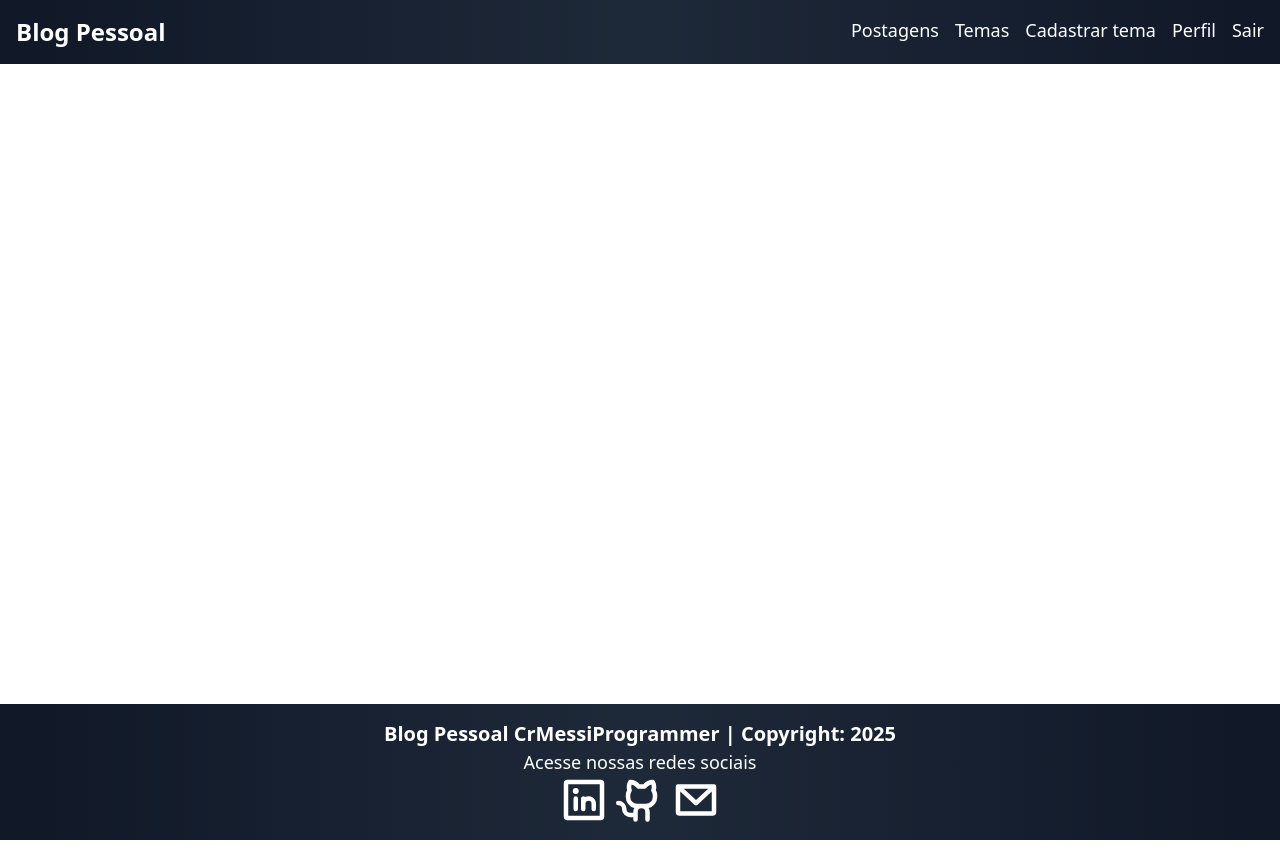
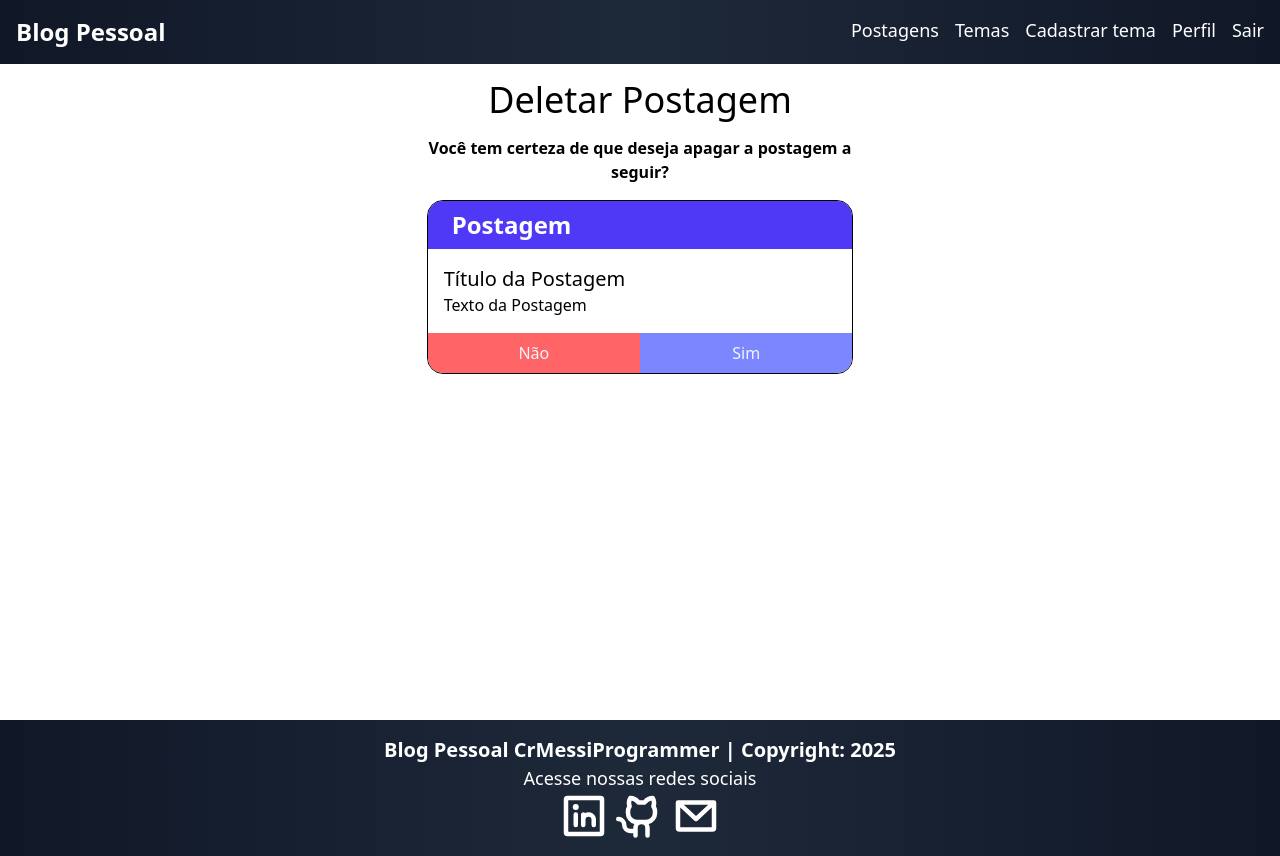
Before and after one commit to CrMessiProgrammer/react_blogpessoal, a React (Vite) app: page /deletarpostagem/1 in a window 1280 px wide. Built offline with nearby package versions, Linux system fonts and the light colour scheme.

Commit message:
:sparkles: Estilização - Componente Deletar Postagens

```diff
--- a/src/App.tsx
+++ b/src/App.tsx
@@ -11,6 +11,7 @@
 import DeletarTema from './components/temas/deletartema/DeletarTema'
 import ListaPostagens from './components/postagens/listapostagens/ListaPostagens'
 import FormPostagem from './components/postagens/formpostagem/FormPostagem'
+import DeletarPostagem from './components/postagens/deletarpostagem/DeletarPostagem'
 
 // Single Page Application (SPA - Aplicativo de Página Única)
 // Componente Funcional: Uma função JS ou TS que retornará uma aplicação renderizada no seu navegador.
@@ -38,6 +39,7 @@
 							<Route path="/postagens" element={<ListaPostagens />} />
 							<Route path="/cadastrarpostagem" element={<FormPostagem />} />
 							<Route path="/editarpostagem/:id" element={<FormPostagem />} />
+							<Route path="/deletarpostagem/:id" element={<DeletarPostagem />} />
 						</Routes>
 					</div>
 					<Footer />
--- /dev/null
+++ b/src/components/postagens/deletarpostagem/DeletarPostagem.tsx
@@ -0,0 +1,35 @@
+function DeletarPostagem() {
+    return (
+        <div className='container w-1/3 mx-auto'>
+            <h1 className='text-4xl text-center my-4'>Deletar Postagem</h1>
+
+            <p className='text-center font-semibold mb-4'>
+                Você tem certeza de que deseja apagar a postagem a seguir?
+            </p>
+
+            <div className='border flex flex-col rounded-2xl overflow-hidden justify-between'>
+                <header
+                    className='py-2 px-6 bg-indigo-600 text-white font-bold text-2xl'>
+                    Postagem
+                </header>
+                <div className="p-4">
+                    <p className='text-xl h-full'>Título da Postagem</p>
+                    <p>Texto da Postagem</p>
+                </div>
+                <div className="flex">
+                    <button
+                        className='text-slate-100 bg-red-400 hover:bg-red-600 w-full py-2'>
+                        Não
+                    </button>
+                    <button
+                        className='w-full text-slate-100 bg-indigo-400
+                        hover:bg-indigo-600 flex items-center justify-center'>
+                        Sim
+                    </button>
+                </div>
+            </div>
+        </div>
+    )
+}
+
+export default DeletarPostagem
```
